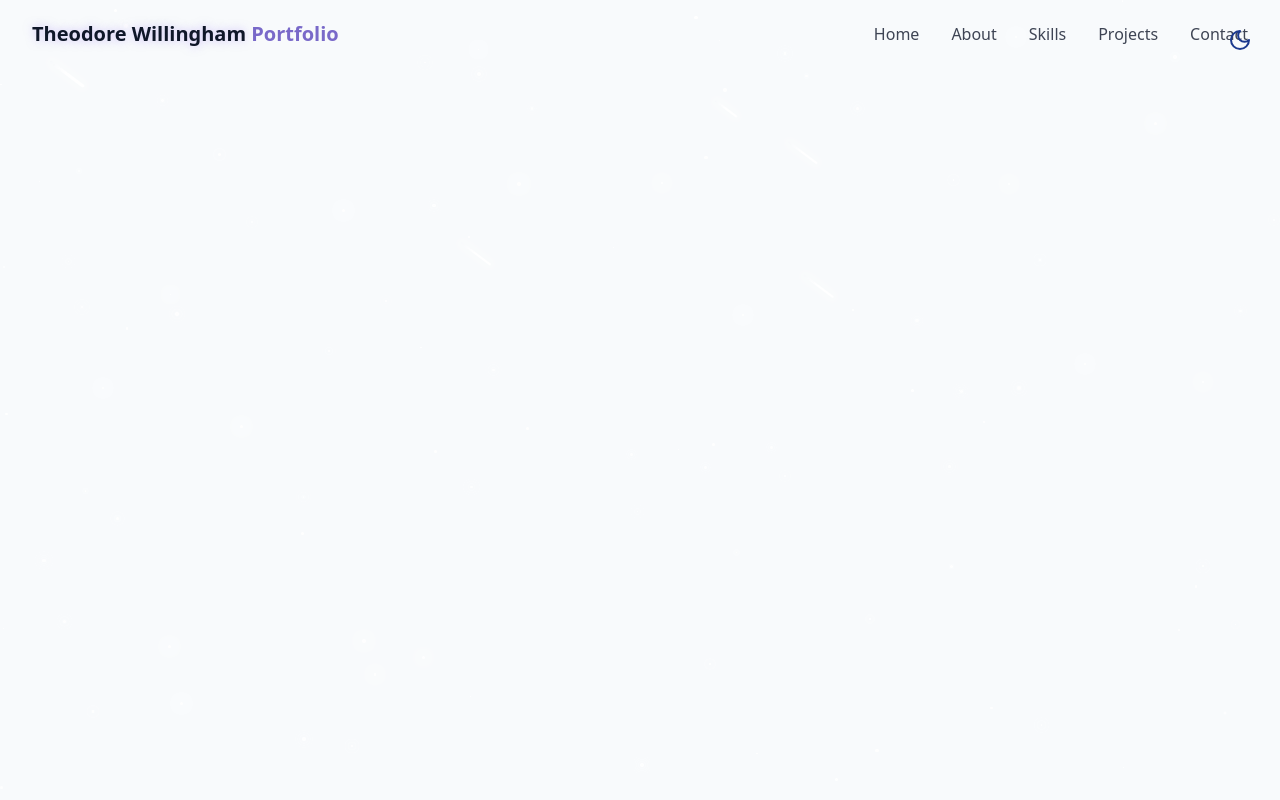
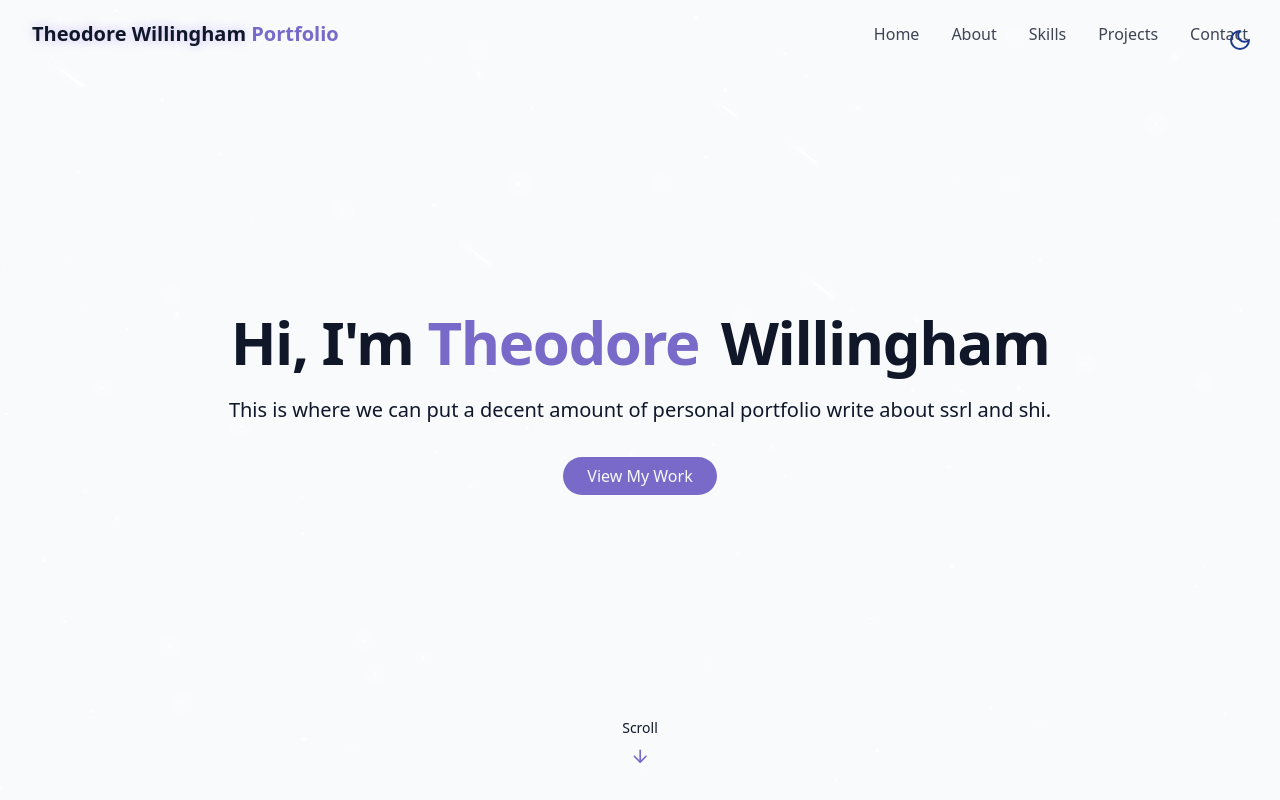
Before and after one commit to TheodoreWillingham/Portfolio, a Next.js app in the folder my-app/: page / in a window 1280 px wide. Built offline with nearby package versions, Linux system fonts and the light colour scheme.

Commit message:
added hero section and bouncing scroll arrow

```diff
--- /dev/null
+++ b/my-app/src/app/components/portfolio/HeroSection.tsx
@@ -0,0 +1,34 @@
+import { ArrowDown } from "lucide-react"
+
+
+export const HeroSection = () => {
+    //#hero for nav
+    return <section id="hero" className="relative min-h-screen flex flex-col items-center justify-center px-4">
+        <div className="container max-w-4xl mx-auto text-center z-10">
+            <div className="space-y-6">
+                <h1 className="text-4xl md:text-6xl font-bold tracking-tight">
+                    <span className="opacity-0 animate-fade-in"> Hi, I'm</span>
+                    <span className="text-primary opacity-0 animate-fade-in-delay-1"> Theodore</span>
+                    <span className="text-gradient ml-2 opacity-0 animate-fade-in-delay-2"> Willingham</span>
+                </h1>
+
+                {/* Description of self -- hook */}
+                <p className="text-lg md:text-xl text-muted-foreground max-2-2xl mx-auto opacity-0 animate-fade-in-delay-3">
+                    This is where we can put a decent amount of personal
+                     portfolio write about ssrl and shi.
+                </p>
+
+                {/* animated Button for Project */}
+                <div className="pt-4 opacity-0 animate-fade-in-delay-4">
+                    <a href="#projects" className="cosmic-button">
+                        View My Work
+                    </a>
+                </div>
+            </div>
+        </div>
+        <div className="absolute bottom-8 left-1/2 transform -translate-x-1/2 flex flex-col items-center animate-bounce">
+        <span className="text-sm text-muted-foreground mb-2"> Scroll </span>
+            <ArrowDown className="h-5 w-5 text-primary" />
+        </div>
+    </section>
+}
--- a/my-app/src/app/globals.css
+++ b/my-app/src/app/globals.css
@@ -144,7 +144,7 @@
   border: 1px solid transparent;
 }
 
-@utility portfolio-button {
+@utility cosmic-button {
   @apply px-6 py-2 rounded-full bg-primary text-primary-foreground font-medium
          transition-all duration-300 hover:shadow-[0_0_10px_rgba(139,92,246,0.5)]
          hover:scale-105 active:scale-95;
--- a/my-app/src/app/page.tsx
+++ b/my-app/src/app/page.tsx
@@ -4,6 +4,7 @@
 import {ThemeToggle} from "./components/portfolio/ThemeToggle";
 import { StarBackground } from "./components/portfolio/StarBackground";
 import { NavBar } from "./components/portfolio/NavBar";
+import { HeroSection } from "./components/portfolio/HeroSection";
 
 // import { Component } from "lucide-react";
 
@@ -25,7 +26,11 @@
 
       {/* NavBar */}
       <NavBar />
+
       {/* Main Content*/}
+      <main>
+        <HeroSection />
+      </main>
 
       {/* Footer */}
 
```
